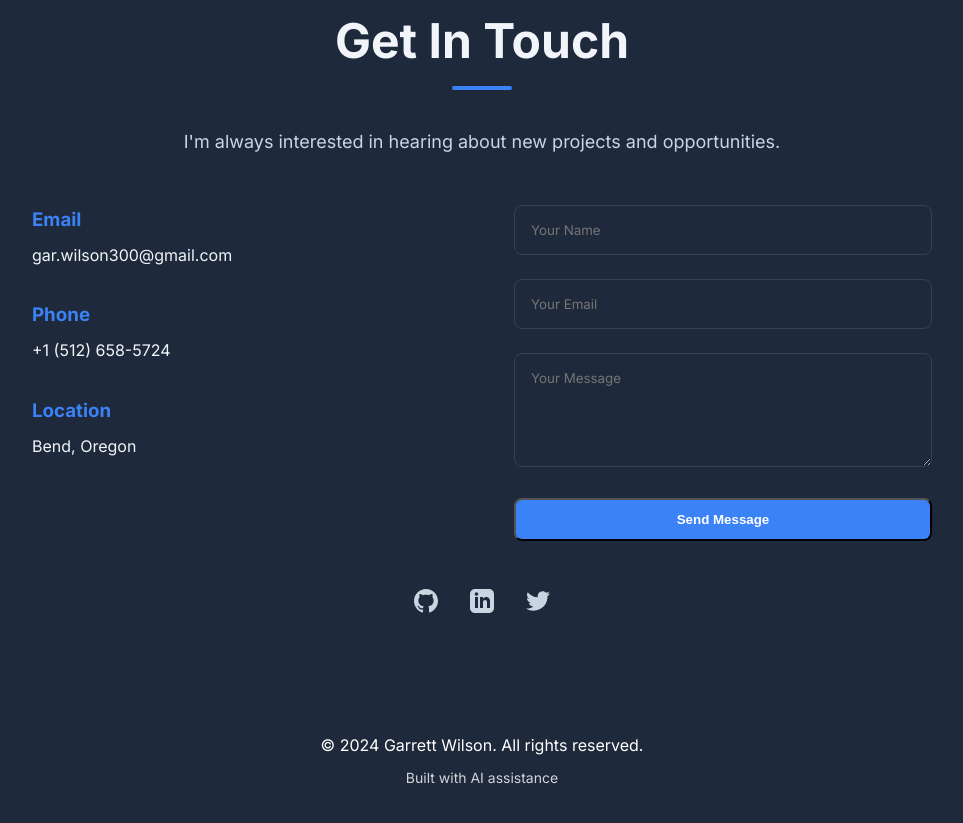
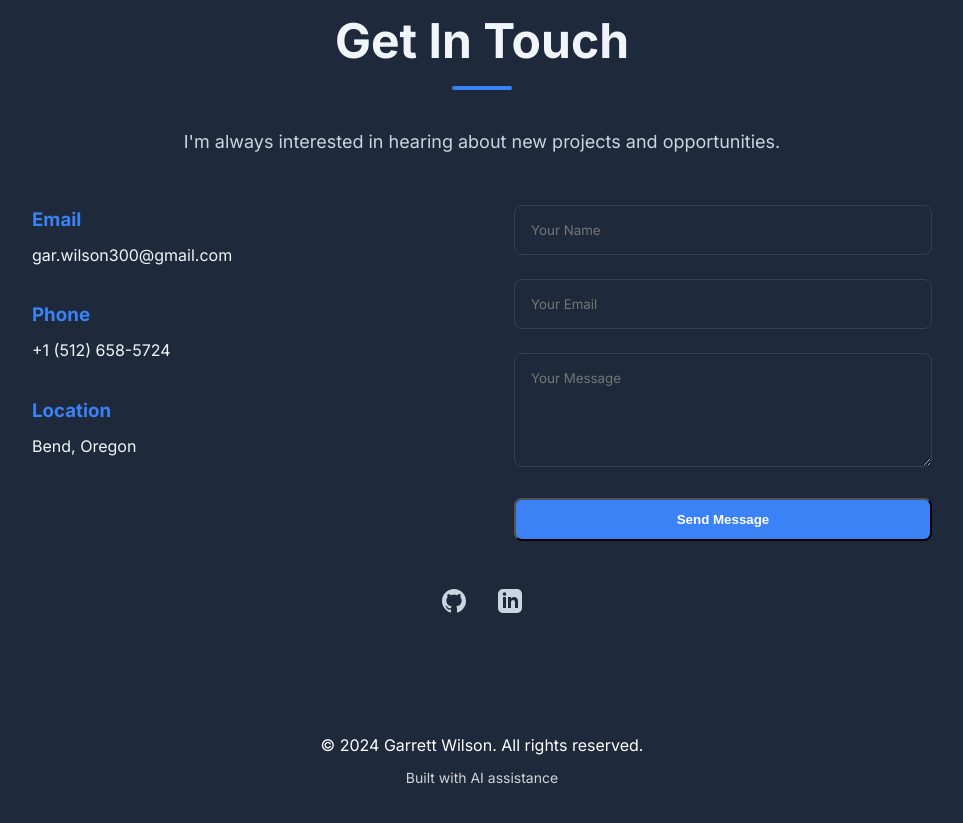
Before and after one commit to garwilson300/garrett-wilson-resume-website, a plain HTML site: page index.html in a window 1280 px wide. Shown: the part 6385-7208 px from the top of the page, without its empty margins (158-1121 px from the left). Drawn offline with Linux system fonts and the light colour scheme.

Commit message:
Remove Twitter link from contact section

```diff
--- a/index.html
+++ b/index.html
@@ -329,11 +329,6 @@
                         <path d="M19 0h-14c-2.761 0-5 2.239-5 5v14c0 2.761 2.239 5 5 5h14c2.762 0 5-2.239 5-5v-14c0-2.761-2.238-5-5-5zm-11 19h-3v-11h3v11zm-1.5-12.268c-.966 0-1.75-.79-1.75-1.764s.784-1.764 1.75-1.764 1.75.79 1.75 1.764-.783 1.764-1.75 1.764zm13.5 12.268h-3v-5.604c0-3.368-4-3.113-4 0v5.604h-3v-11h3v1.765c1.396-2.586 7-2.777 7 2.476v6.759z"/>
                     </svg>
                 </a>
-                <a href="#" aria-label="Twitter">
-                    <svg width="24" height="24" viewBox="0 0 24 24" fill="currentColor">
-                        <path d="M24 4.557c-.883.392-1.832.656-2.828.775 1.017-.609 1.798-1.574 2.165-2.724-.951.564-2.005.974-3.127 1.195-.897-.957-2.178-1.555-3.594-1.555-3.179 0-5.515 2.966-4.797 6.045-4.091-.205-7.719-2.165-10.148-5.144-1.29 2.213-.669 5.108 1.523 6.574-.806-.026-1.566-.247-2.229-.616-.054 2.281 1.581 4.415 3.949 4.89-.693.188-1.452.232-2.224.084.626 1.956 2.444 3.379 4.6 3.419-2.07 1.623-4.678 2.348-7.29 2.04 2.179 1.397 4.768 2.212 7.548 2.212 9.142 0 14.307-7.721 13.995-14.646.962-.695 1.797-1.562 2.457-2.549z"/>
-                    </svg>
-                </a>
             </div>
         </div>
     </section>
```
